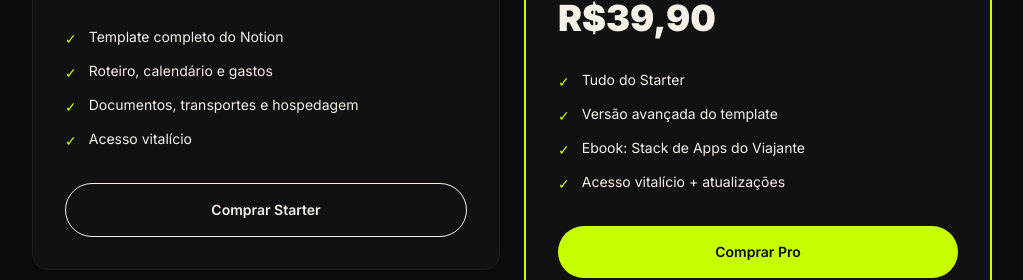
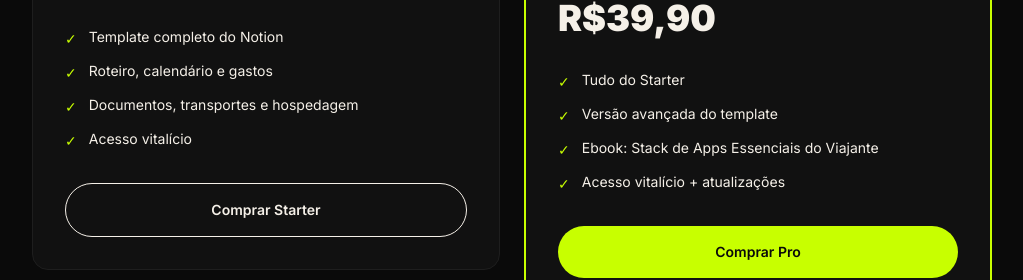
Before and after one commit to prototype-ro/The-Simple-Trip, a React (Vite) app: page / in a window 1280 px wide. Shown: the part 4540-4820 px from the top of the page, without its empty margins (128-1151 px from the left). Built offline with nearby package versions, Linux system fonts and the light colour scheme.

Commit message:
feat: rename ebook to Stack de Apps Essenciais do Viajante

```diff
--- a/src/sections/Pricing.tsx
+++ b/src/sections/Pricing.tsx
@@ -25,7 +25,7 @@ const plans = [
     benefits: [
       'Tudo do Starter',
       'Versão avançada do template',
-      'Ebook: Stack de Apps do Viajante',
+      'Ebook: Stack de Apps Essenciais do Viajante',
       'Acesso vitalício + atualizações',
     ],
   },
```
